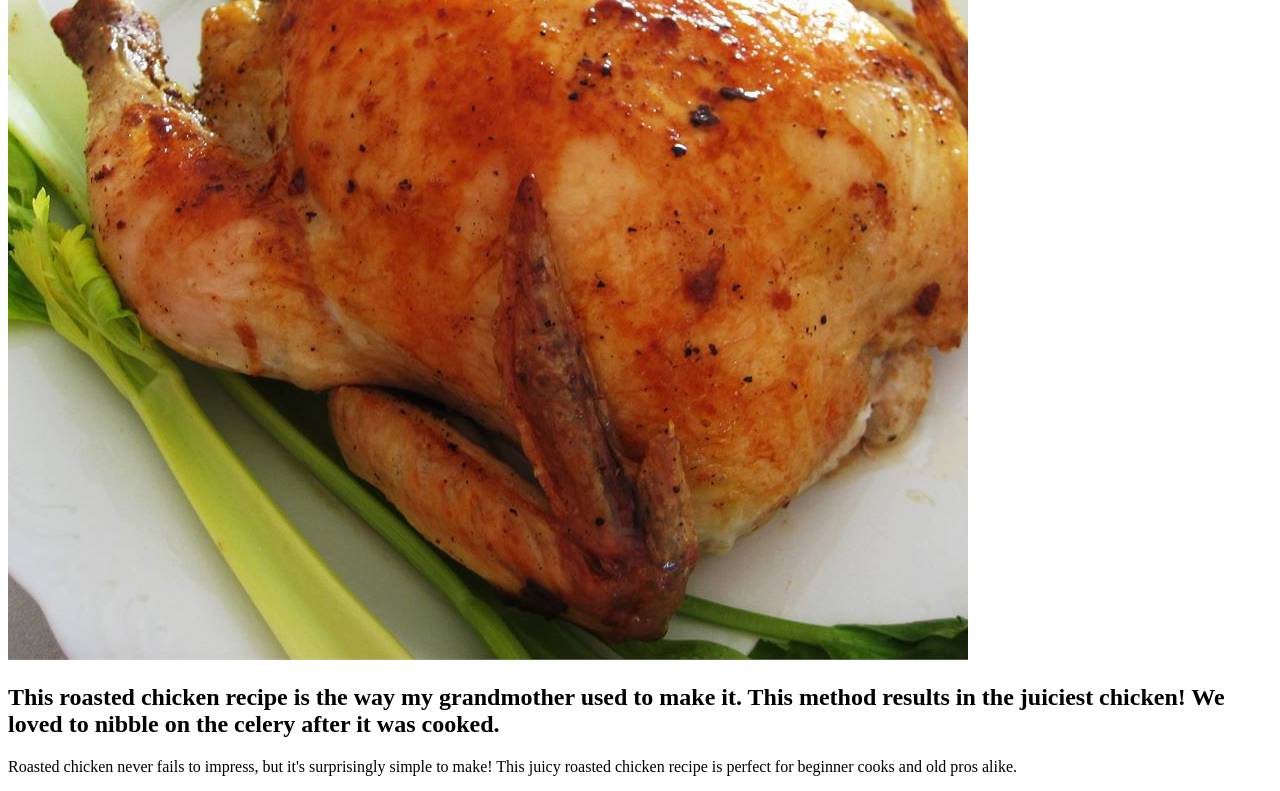
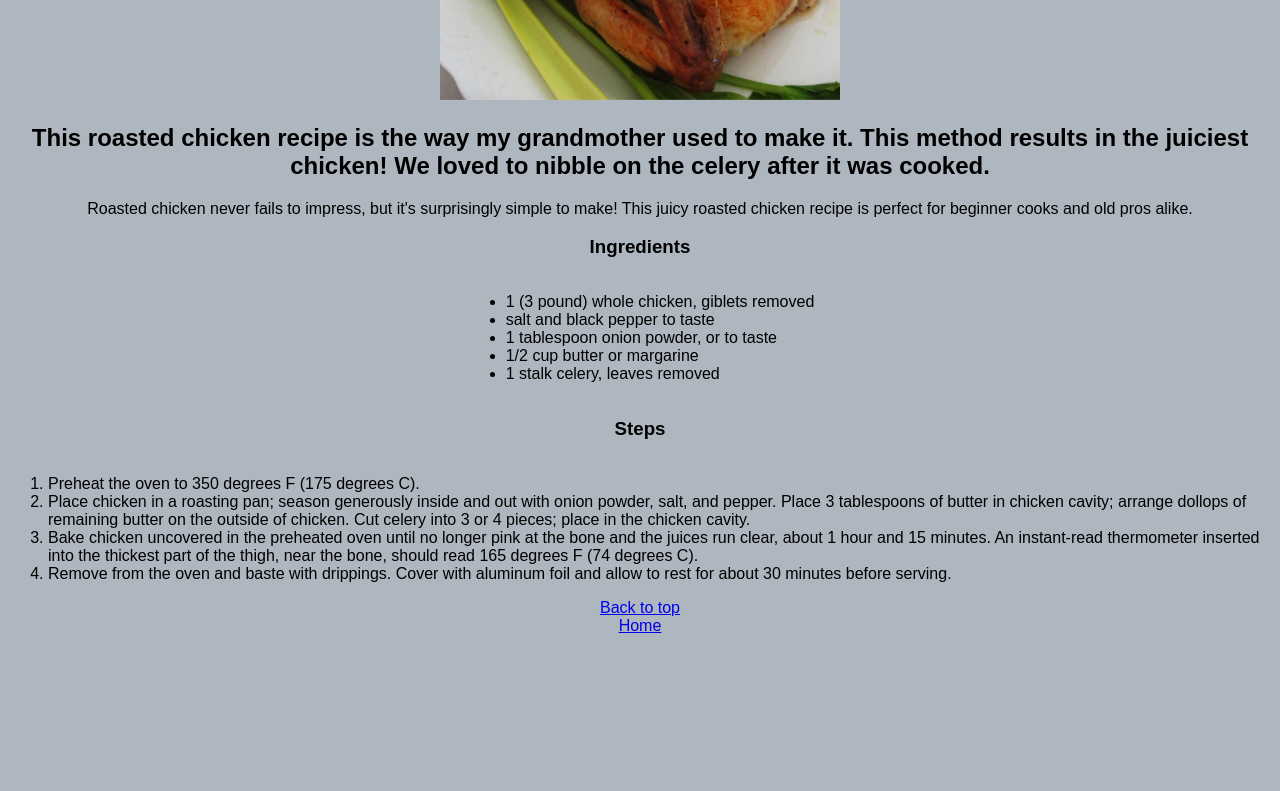
Before and after one commit to adriannebulao/odin-recipes, a plain HTML site: page recipes/roastedchicken.html in a window 1280 px wide. Shown: the part 380-1171 px from the top of the page. After the commit the page ends 1023 px from the top, so only its background shows below. Drawn offline with Linux system fonts and the light colour scheme.

Commit message:
Add CSS styling to all elements in pages
Centered text in all pages and resized images. Back to top and Home
links were also added to each recipe page.

```diff
--- a/css/styles.css
+++ b/css/styles.css
@@ -0,0 +1,15 @@
+body {
+    background-color: rgb(174, 182, 191);
+    font-family: Arial, Arial, Helvetica, sans-serif;
+    text-align: center;
+}
+
+img {
+    height: auto;
+    width: 400px;
+}
+
+.list {
+    display: inline-block;
+    text-align: left;
+}
--- a/recipes/roastedchicken.html
+++ b/recipes/roastedchicken.html
@@ -3,9 +3,11 @@
     <head>
         <meta charset="utf-8">
         <title>Roasted Chicken Recipe</title>
+        <link rel="stylesheet" href="../css/styles.css">
     </head>
 
     <body>
+        <a id="#top"></a>
         <h1>Roasted Chicken Recipe</h1>
         <img src="../img/roastedchicken.jpeg" alt="Image of roasted chicken made using this recipe">
 
@@ -13,7 +15,7 @@
         <p>Roasted chicken never fails to impress, but it's surprisingly simple to make! This juicy roasted chicken recipe is perfect for beginner cooks and old pros alike.</p>
 
         <h3>Ingredients</h3>
-        <ul>
+        <ul class="list">
             <li>1 (3 pound) whole chicken, giblets removed</li>
             <li>salt and black pepper to taste</li>
             <li>1 tablespoon onion powder, or to taste</li>
@@ -22,11 +24,13 @@
         </ul>
 
         <h3>Steps</h3>
-        <ol>
+        <ol class="list">
             <li>Preheat the oven to 350 degrees F (175 degrees C).</li>
             <li>Place chicken in a roasting pan; season generously inside and out with onion powder, salt, and pepper. Place 3 tablespoons of butter in chicken cavity; arrange dollops of remaining butter on the outside of chicken. Cut celery into 3 or 4 pieces; place in the chicken cavity.</li>
             <li>Bake chicken uncovered in the preheated oven until no longer pink at the bone and the juices run clear, about 1 hour and 15 minutes. An instant-read thermometer inserted into the thickest part of the thigh, near the bone, should read 165 degrees F (74 degrees C).</li>
             <li>Remove from the oven and baste with drippings. Cover with aluminum foil and allow to rest for about 30 minutes before serving.</li>
         </ol>
+        <div><a href="#top">Back to top</a></div>
+        <div><a href="../index.html">Home</a></div>
     </body>
 </html>
```
Also changed, not shown: index.html (+2 -1 lines), recipes/meatloaf.html (+6 -2 lines), recipes/scrambledeggs.html (+6 -2 lines).
